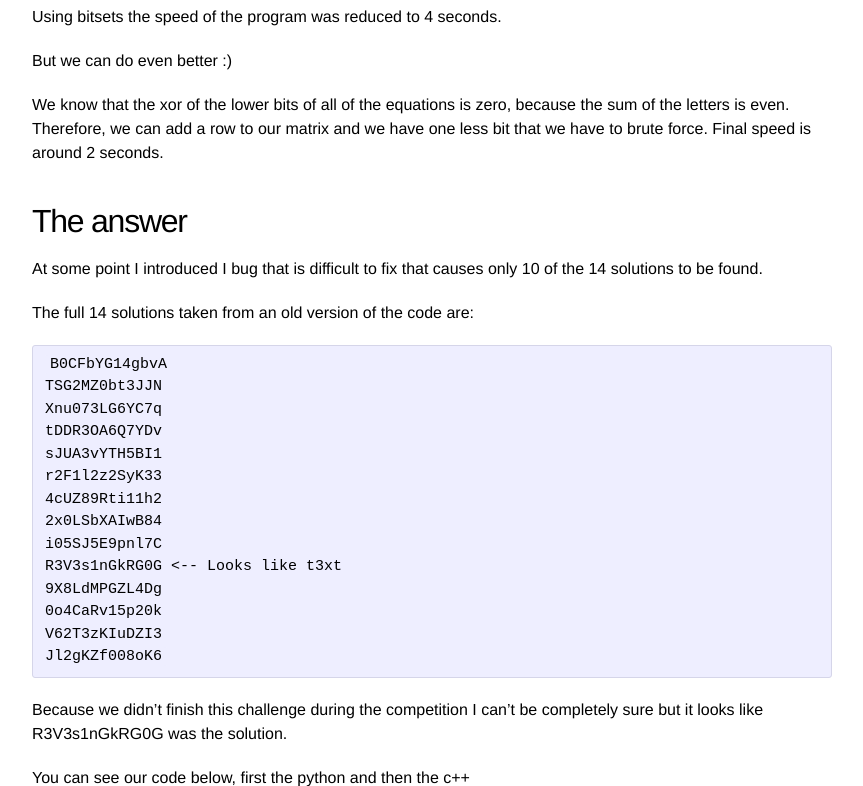
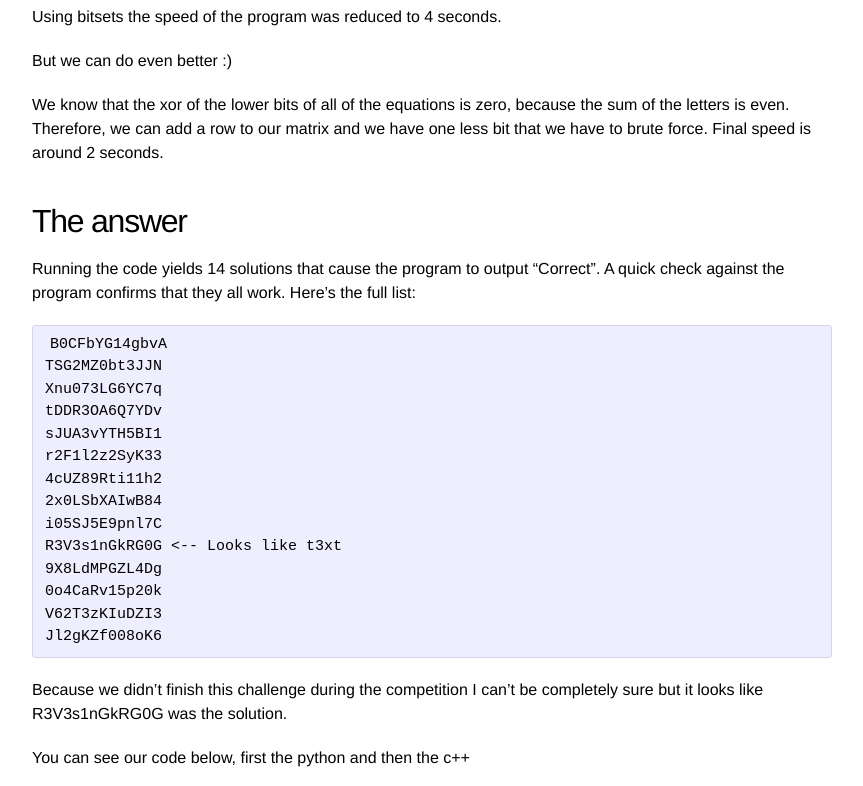
Before and after one commit to 0xAWES0ME/0xAWES0ME.github.io, a Jekyll site: the page built from _posts/2014-06-13-rarara.md, in a window 1280 px wide and 900 px high, scrolled down 4511 px, cut to the strip 0-786 px from the top of the window. Shown: the whole strip, without its empty margins (208-1071 px from the left). Built offline with Jekyll 4.4.1, drawn with Linux system fonts in a browser that asks for light colours.

```diff
--- a/_posts/2014-06-13-rarara.md
+++ b/_posts/2014-06-13-rarara.md
@@ -88,9 +88,7 @@ But we can do even better :)
 We know that the xor of the lower bits of all of the equations is zero, because the sum of the letters is even. Therefore, we can add a row to our matrix and we have one less bit that we have to brute force. Final speed is around 2 seconds.
 
 ## The answer
-At some point I introduced I bug that is difficult to fix that causes only 10 of the 14 solutions to be found.
-
-The full 14 solutions taken from an old version of the code are:
+Running the code yields 14 solutions that cause the program to output "Correct". A quick check against the program confirms that they all work. Here's the full list:
 
     B0CFbYG14gbvA
     TSG2MZ0bt3JJN
```
